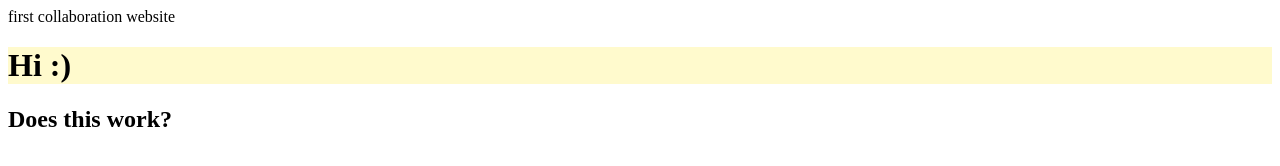
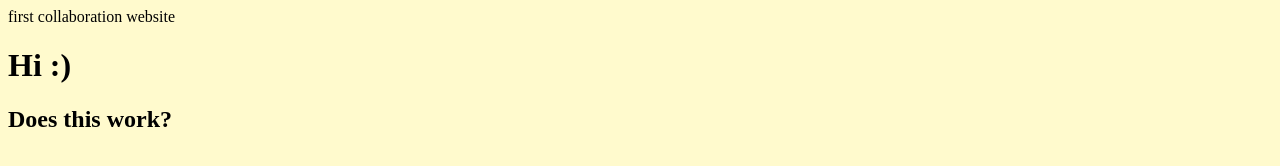
Before and after one commit to Jderossi/CFGfirstrepository, a plain HTML site: page index.html in a window 1280 px wide. Drawn offline with Linux system fonts and the light colour scheme.

Commit message:
trying to make the background yellowish

```diff
--- a/pretty.css
+++ b/pretty.css
@@ -1,3 +1,3 @@
-h1 {
+ html {
   background: #FFFACD;
 }
```
